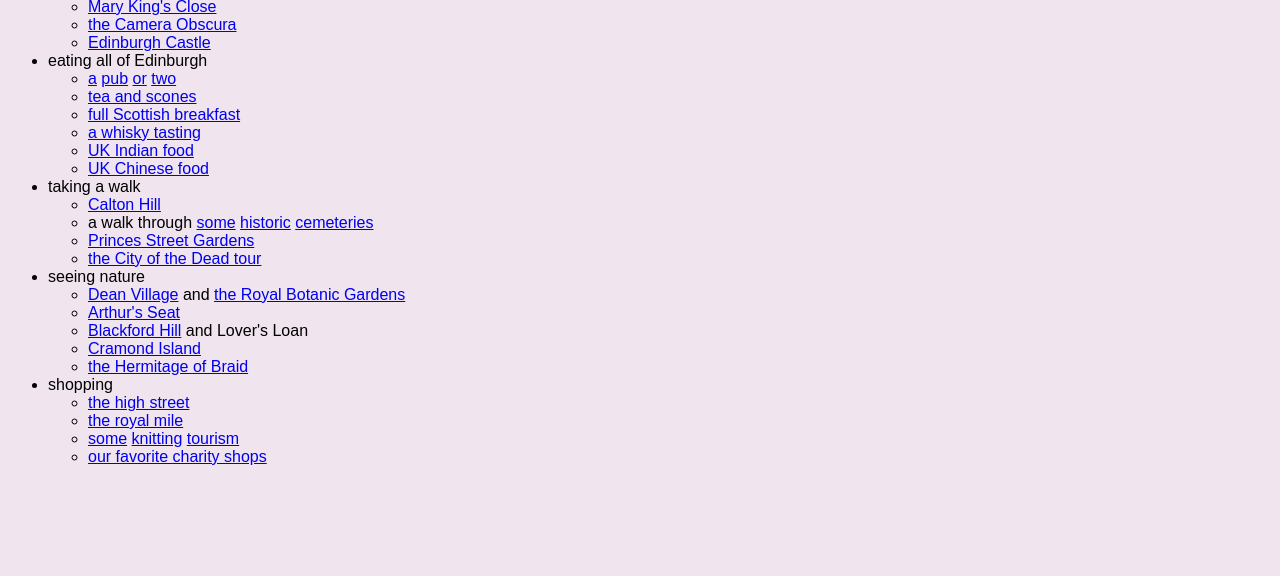
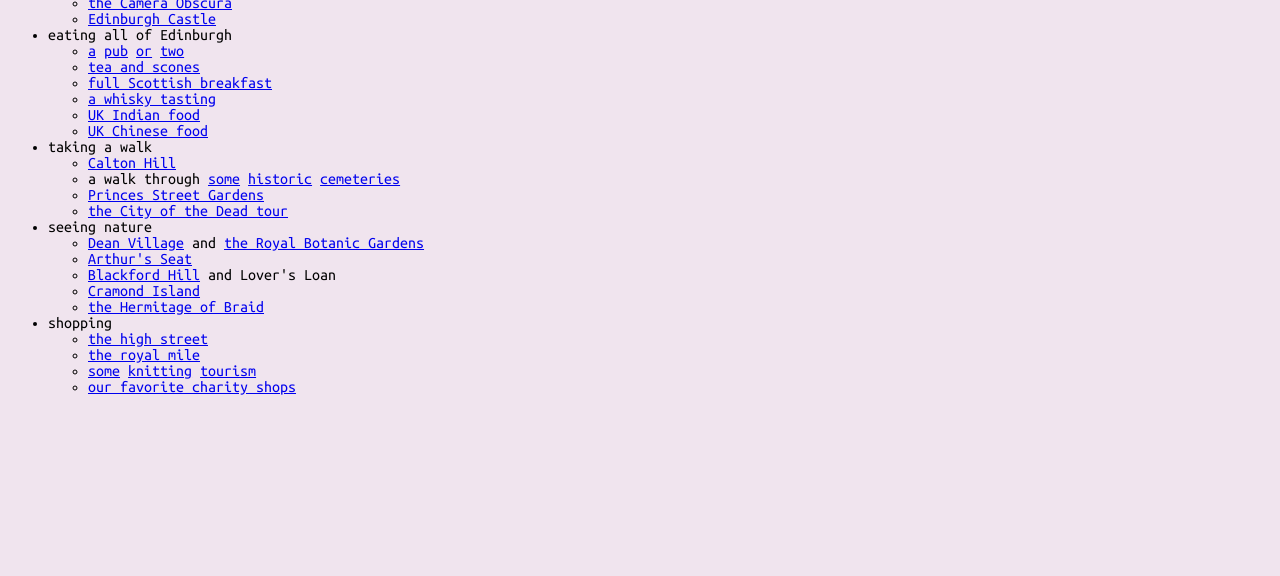
Before and after one commit to beckylee620/beckylee620.github.io, a plain HTML site: page edinburgh_index.html in a window 1280 px wide. Shown: the part 224-800 px from the top of the page. Drawn offline with Linux system fonts and the light colour scheme.

Commit message:
Update edinburgh_index.html

```diff
--- a/edinburgh_index.html
+++ b/edinburgh_index.html
@@ -2,6 +2,7 @@
 <html>
     <head>
         <link type="text/css" rel="stylesheet" href="stylesheet.css" />
+        <link href='http://fonts.googleapis.com/css?family=Ubuntu+Mono' rel='stylesheet' type='text/css'>
         <title>Becky Lee / Edinburgh</title>
     </head>
 
```
